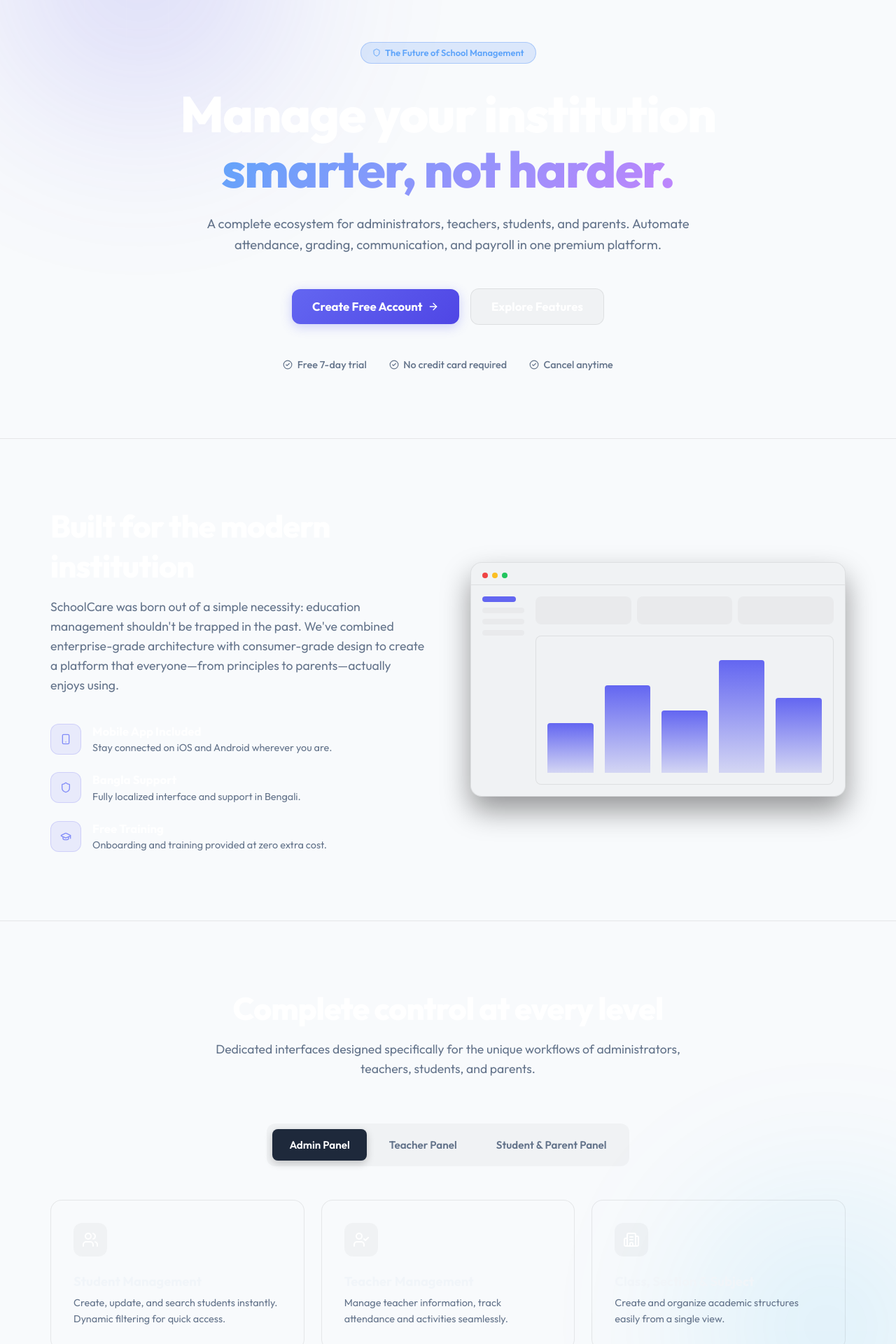
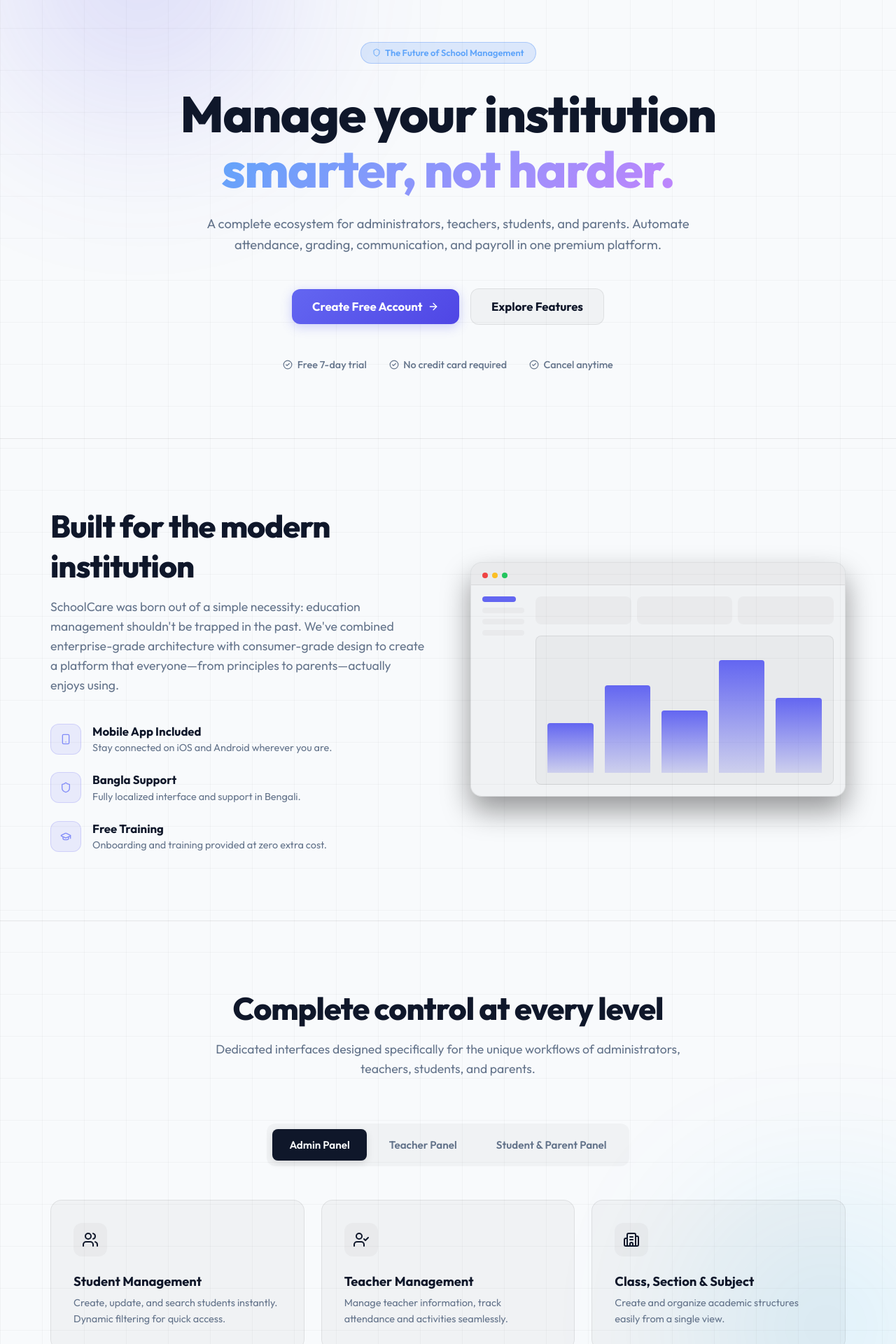
Before and after one commit to masihur96/SchoolCare-Web, a Next.js app: page / in a window 1280 px wide. Shown: the part 140-2060 px from the top of the page at 70% size. Built offline with nearby package versions, Linux system fonts and the light colour scheme.

Commit message:
Theming Issue

```diff
--- a/src/app/globals.css
+++ b/src/app/globals.css
@@ -75,7 +75,7 @@
 body {
   background-color: var(--background);
   color: var(--foreground);
-  font-family: inherit;
+  font-family: var(--font-outfit), 'Outfit', system-ui, -apple-system, sans-serif;
   font-feature-settings: "rlig" 1, "calt" 1;
   transition: background-color 0.3s ease, color 0.3s ease;
   overflow-x: hidden;
@@ -4017,7 +4017,7 @@
 .legal-section-title {
   font-size: 1.1rem;
   font-weight: 700;
-  color: #f1f5f9;
+  color: var(--foreground);
   letter-spacing: -0.3px;
 }
 
@@ -4045,7 +4045,7 @@
 }
 
 .legal-end-icon { color: #818cf8; flex-shrink: 0; margin-top: 2px; }
-.legal-end-title { font-size: 0.95rem; font-weight: 700; color: #e2e8f0; margin-bottom: 0.3rem; }
+.legal-end-title { font-size: 0.95rem; font-weight: 700; color: var(--foreground); margin-bottom: 0.3rem; }
 .legal-end-sub { font-size: 0.82rem; color: var(--muted-foreground); line-height: 1.6; }
 .legal-end-sub a { color: #818cf8; text-decoration: none; font-weight: 500; }
 .legal-end-sub a:hover { text-decoration: underline; color: #a5b4fc; }
@@ -4115,7 +4115,7 @@
 }
 .lp-grid {
   position: absolute; inset: 0;
-  background-image: linear-gradient(rgba(255,255,255,0.02) 1px, transparent 1px), linear-gradient(90deg, rgba(255,255,255,0.02) 1px, transparent 1px);
+  background-image: linear-gradient(var(--glass-bg) 1px, transparent 1px), linear-gradient(90deg, var(--glass-bg) 1px, transparent 1px);
   background-size: 60px 60px;
 }
 
@@ -4131,7 +4131,7 @@
 .lp-brand {
   display: flex; align-items: center; gap: 0.6rem;
   font-weight: 800; font-size: 1.2rem; letter-spacing: -0.5px;
-  color: #fff; text-decoration: none;
+  color: var(--foreground); text-decoration: none;
 }
 .lp-brand-icon {
   width: 36px; height: 36px; border-radius: 10px;
@@ -4140,8 +4140,8 @@
   color: #fff; box-shadow: 0 4px 12px rgba(99,102,241,0.4);
 }
 .lp-nav-actions { display: flex; align-items: center; gap: 1.5rem; }
-.lp-nav-link { color: var(--foreground); text-decoration: none; font-weight: 600; transition: color 0.2s; }
-.lp-nav-link:hover { color: #fff; }
+.lp-nav-link { color: var(--foreground); text-decoration: none; font-weight: 600; transition: color 0.2s, opacity 0.2s; }
+.lp-nav-link:hover { opacity: 0.8; }
 
 /* Buttons */
 .lp-btn {
@@ -4158,9 +4158,9 @@
 .lp-btn-outline {
   background: var(--glass-bg);
   border: 1px solid var(--glass-border);
-  color: #fff;
-}
-.lp-btn-outline:hover { background: var(--glass-bg); border-color: rgba(255,255,255,0.2); }
+  color: var(--foreground);
+}
+.lp-btn-outline:hover { background: var(--glass-bg); border-color: var(--glass-border-strong); }
 .lp-btn-lg { padding: 0.9rem 1.8rem; font-size: 1.05rem; border-radius: 12px; }
 .lp-btn-block { width: 100%; padding: 0.8rem; }
 
@@ -4182,7 +4182,7 @@
 .lp-hero-title {
   font-size: clamp(2.5rem, 6vw, 4.5rem);
   font-weight: 800; line-height: 1.1; letter-spacing: -1.5px;
-  color: #fff; margin-bottom: 1.5rem;
+  color: var(--foreground); margin-bottom: 1.5rem;
 }
 .lp-highlight {
   background: linear-gradient(135deg, #60a5fa, #c084fc);
@@ -4199,7 +4199,7 @@
 /* Sections */
 .lp-section { position: relative; z-index: 1; padding: 6rem 0; border-top: 1px solid var(--glass-border); }
 .lp-section-header { text-align: center; max-width: 700px; margin: 0 auto 4rem; }
-.lp-section-title { font-size: clamp(2rem, 4vw, 2.8rem); font-weight: 800; color: #fff; letter-spacing: -1px; margin-bottom: 1rem; }
+.lp-section-title { font-size: clamp(2rem, 4vw, 2.8rem); font-weight: 800; color: var(--foreground); letter-spacing: -1px; margin-bottom: 1rem; }
 .lp-section-desc { font-size: 1.1rem; color: var(--muted-foreground); line-height: 1.6; }
 
 /* About Section */
@@ -4207,7 +4207,7 @@
 .lp-perks-list { margin-top: 2.5rem; display: flex; flex-direction: column; gap: 1.5rem; }
 .lp-perk-item { display: flex; gap: 1rem; }
 .lp-perk-icon { width: 44px; height: 44px; border-radius: 12px; background: rgba(99,102,241,0.1); border: 1px solid rgba(99,102,241,0.2); display: flex; align-items: center; justify-content: center; color: #818cf8; flex-shrink: 0; }
-.lp-perk-item h4 { font-size: 1.05rem; color: #fff; font-weight: 700; margin-bottom: 0.2rem; }
+.lp-perk-item h4 { font-size: 1.05rem; color: var(--foreground); font-weight: 700; margin-bottom: 0.2rem; }
 .lp-perk-item p { font-size: 0.9rem; color: var(--muted-foreground); line-height: 1.5; }
 
 /* Abstract Graphic */
@@ -4216,7 +4216,7 @@
   border-radius: 16px; overflow: hidden; box-shadow: 0 20px 40px rgba(0,0,0,0.4);
   aspect-ratio: 16/10; display: flex; flex-direction: column;
 }
-.lp-abs-header { height: 32px; background: rgba(255,255,255,0.02); border-bottom: 1px solid var(--glass-border); display: flex; align-items: center; padding: 0 1rem; }
+.lp-abs-header { height: 32px; background: var(--glass-bg); border-bottom: 1px solid var(--glass-border); display: flex; align-items: center; padding: 0 1rem; }
 .lp-abs-dots span { display: inline-block; width: 8px; height: 8px; border-radius: 50%; background: #475569; margin-right: 6px; }
 .lp-abs-dots span:first-child { background: #ef4444; }
 .lp-abs-dots span:nth-child(2) { background: #fbbf24; }
@@ -4228,7 +4228,7 @@
 .lp-abs-main { flex: 1; display: flex; flex-direction: column; gap: 1rem; }
 .lp-abs-cards { display: grid; grid-template-columns: repeat(3, 1fr); gap: 0.5rem; }
 .lp-abs-card { height: 40px; background: var(--glass-bg); border-radius: 8px; }
-.lp-abs-chart { flex: 1; background: rgba(255,255,255,0.02); border-radius: 8px; border: 1px solid var(--glass-border); display: flex; align-items: flex-end; padding: 1rem; gap: 1rem; }
+.lp-abs-chart { flex: 1; background: var(--glass-bg); border-radius: 8px; border: 1px solid var(--glass-border); display: flex; align-items: flex-end; padding: 1rem; gap: 1rem; }
 .lp-abs-bar { flex: 1; background: linear-gradient(to top, rgba(99,102,241,0.2), #6366f1); border-radius: 4px 4px 0 0; }
 
 /* Features Tabs */
@@ -4237,8 +4237,8 @@
   background: transparent; border: none; color: var(--muted-foreground); font-size: 0.95rem; font-weight: 600;
   padding: 0.8rem 1.5rem; border-radius: 8px; cursor: pointer; transition: all 0.2s; font-family: inherit;
 }
-.lp-tab:hover { color: #fff; }
-.lp-tab.active { background: #1e293b; color: #fff; box-shadow: 0 4px 12px rgba(0,0,0,0.2); }
+.lp-tab:hover { color: var(--foreground); }
+.lp-tab.active { background: var(--foreground); color: var(--background); box-shadow: 0 4px 12px rgba(0,0,0,0.1); }
 
 .lp-features-grid {
   display: grid; grid-template-columns: repeat(auto-fit, minmax(300px, 1fr)); gap: 1.5rem;
@@ -4247,21 +4247,21 @@
 @keyframes fade-in { from { opacity: 0; transform: translateY(10px); } to { opacity: 1; transform: translateY(0); } }
 
 .lp-feature-card {
-  background: rgba(255,255,255,0.02); border: 1px solid var(--glass-border);
+  background: var(--glass-bg); border: 1px solid var(--glass-border);
   border-radius: 16px; padding: 2rem; transition: all 0.3s;
 }
-.lp-feature-card:hover { background: var(--glass-bg); border-color: rgba(255,255,255,0.1); transform: translateY(-3px); }
+.lp-feature-card:hover { background: var(--glass-bg); border-color: var(--glass-border-strong); transform: translateY(-3px); }
 .lp-feature-icon {
   width: 48px; height: 48px; border-radius: 12px; background: var(--glass-bg);
-  display: flex; align-items: center; justify-content: center; color: #fff; margin-bottom: 1.5rem;
-}
-.lp-feature-title { font-size: 1.15rem; font-weight: 700; color: #f1f5f9; margin-bottom: 0.5rem; }
+  display: flex; align-items: center; justify-content: center; color: var(--foreground); margin-bottom: 1.5rem;
+}
+.lp-feature-title { font-size: 1.15rem; font-weight: 700; color: var(--foreground); margin-bottom: 0.5rem; }
 .lp-feature-desc { font-size: 0.9rem; color: var(--muted-foreground); line-height: 1.6; }
 
 /* Pricing */
 .lp-pricing-grid { display: grid; grid-template-columns: repeat(auto-fit, minmax(280px, 1fr)); gap: 1.5rem; margin-bottom: 3rem; }
 .lp-price-card {
-  background: rgba(255,255,255,0.02); border: 1px solid var(--glass-border);
+  background: var(--glass-bg); border: 1px solid var(--glass-border);
   border-radius: 20px; padding: 2.5rem 2rem; display: flex; flex-direction: column;
   position: relative; transition: all 0.3s; overflow: hidden;
 }
@@ -4270,18 +4270,18 @@
   background: var(--accent); opacity: 0.8;
 }
 .lp-price-card.popular {
-  background: rgba(30,41,59,0.5); border-color: rgba(99,102,241,0.4);
-  transform: scale(1.02); box-shadow: 0 20px 40px rgba(0,0,0,0.3); z-index: 2;
+  background: var(--secondary); border-color: rgba(99,102,241,0.4);
+  transform: scale(1.02); box-shadow: 0 20px 40px rgba(0,0,0,0.1); z-index: 2;
 }
 .lp-popular-badge {
   position: absolute; top: 1rem; right: 1rem; background: rgba(99,102,241,0.15);
   color: #818cf8; font-size: 0.75rem; font-weight: 700; padding: 0.3rem 0.8rem; border-radius: 99px;
 }
-.lp-plan-name { font-size: 1.3rem; font-weight: 800; color: #fff; margin-bottom: 0.3rem; }
+.lp-plan-name { font-size: 1.3rem; font-weight: 800; color: var(--foreground); margin-bottom: 0.3rem; }
 .lp-plan-limit { font-size: 0.85rem; color: var(--accent); font-weight: 600; margin-bottom: 1.5rem; }
 .lp-plan-price { display: flex; align-items: baseline; gap: 0.2rem; margin-bottom: 0.5rem; }
 .lp-currency { font-size: 1.2rem; font-weight: 600; color: var(--muted-foreground); }
-.lp-amount { font-size: 2.5rem; font-weight: 800; color: #fff; letter-spacing: -1px; }
+.lp-amount { font-size: 2.5rem; font-weight: 800; color: var(--foreground); letter-spacing: -1px; }
 .lp-period { font-size: 0.9rem; color: var(--muted-foreground); }
 .lp-plan-per-student { font-size: 0.85rem; font-weight: 600; color: var(--muted-foreground); margin-bottom: 2rem; padding: 0.4rem 0.8rem; background: var(--glass-bg); border-radius: 6px; display: inline-block; }
 .lp-plan-features { list-style: none; padding: 0; margin: 0 0 2rem; display: flex; flex-direction: column; gap: 0.8rem; }
@@ -4290,24 +4290,24 @@
 
 /* Setup Fee */
 .lp-setup-fee-banner {
-  background: linear-gradient(135deg, rgba(255,255,255,0.03), rgba(255,255,255,0.01));
+  background: var(--glass-bg);
   border: 1px solid var(--glass-border); border-radius: 16px;
   padding: 2rem; display: flex; align-items: center; justify-content: space-between; gap: 2rem;
 }
 .lp-setup-content { display: flex; flex-direction: column; flex-shrink: 0; }
 .lp-setup-label { font-size: 0.9rem; color: var(--muted-foreground); font-weight: 600; text-transform: uppercase; letter-spacing: 1px; }
-.lp-setup-price { font-size: 2rem; font-weight: 800; color: #fff; }
+.lp-setup-price { font-size: 2rem; font-weight: 800; color: var(--foreground); }
 .lp-setup-desc { font-size: 0.95rem; color: var(--foreground); line-height: 1.6; }
 
 /* Footer */
-.lp-footer { background: #020617; padding: 3rem 0; border-top: 1px solid var(--glass-border); }
+.lp-footer { background: var(--background); padding: 3rem 0; border-top: 1px solid var(--glass-border); }
 .lp-footer-inner { display: flex; justify-content: space-between; align-items: center; flex-wrap: wrap; gap: 2rem; }
-.lp-footer-brand { display: flex; align-items: center; gap: 0.6rem; font-weight: 800; color: #fff; }
-.lp-footer-brand svg { color: #fff; }
+.lp-footer-brand { display: flex; align-items: center; gap: 0.6rem; font-weight: 800; color: var(--foreground); }
+.lp-footer-brand svg { color: var(--foreground); }
 .lp-footer-copy { font-size: 0.8rem; color: var(--muted-foreground); font-weight: 500; margin-left: 1rem; }
 .lp-footer-links { display: flex; gap: 1.5rem; }
 .lp-footer-links a { color: var(--muted-foreground); text-decoration: none; font-size: 0.9rem; font-weight: 500; transition: color 0.2s; }
-.lp-footer-links a:hover { color: #fff; }
+.lp-footer-links a:hover { color: var(--foreground); }
 
 /* Responsive */
 @media (max-width: 900px) {
--- a/src/app/page.tsx
+++ b/src/app/page.tsx
@@ -237,7 +237,7 @@
                   <li><Check size={14} /> Mobile App</li>
                   <li><Check size={14} /> Support Included</li>
                 </ul>
-                <Link href="/register" className="lp-btn lp-btn-block" style={{ marginTop: 'auto', background: plan.popular ? 'linear-gradient(135deg, #7c3aed, #6366f1)' : 'rgba(255,255,255,0.05)' }}>
+                <Link href="/register" className="lp-btn lp-btn-block" style={{ marginTop: 'auto', background: plan.popular ? 'linear-gradient(135deg, #7c3aed, #6366f1)' : 'var(--glass-bg)', color: plan.popular ? '#fff' : 'var(--foreground)' }}>
                   Get Started
                 </Link>
               </div>
```
Also changed, not shown: 1 other file (tests, documents, lock files or other folders).
